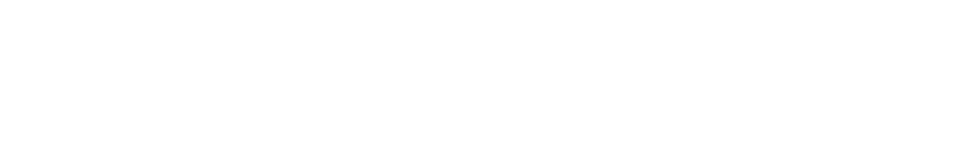
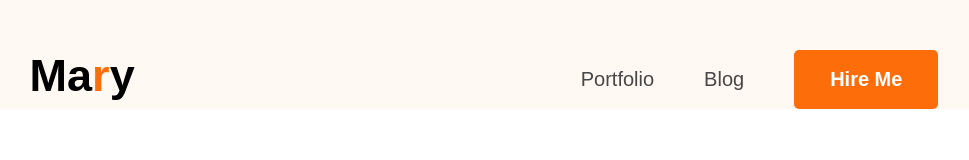
Before and after one commit to mreduldhar/Portfolio, a plain HTML site: page index.html in a window 1280 px wide. Shown: the whole page, without its empty margins (156-1125 px from the left). Drawn offline with Linux system fonts and the light colour scheme.

Commit message:
Navbar Section Completed

```diff
--- a/index.html
+++ b/index.html
@@ -1,12 +1,30 @@
 <!DOCTYPE html>
 <html lang="en">
-<head>
-    <meta charset="UTF-8">
-    <meta name="viewport" content="width=device-width, initial-scale=1.0">
+  <head>
+    <meta charset="UTF-8" />
+    <meta name="viewport" content="width=device-width, initial-scale=1.0" />
     <title>Mredul Kanthy Dhar - Portfolio</title>
-
-</head>
-<body>
-
-</body>
+    <link rel="preconnect" href="https://fonts.googleapis.com" />
+    <link rel="preconnect" href="https://fonts.gstatic.com" crossorigin />
+    <link
+      href="https://fonts.googleapis.com/css2?family=Inter+Tight:ital,wght@0,100..900;1,100..900&family=Inter:ital,opsz,wght@0,14..32,100..900;1,14..32,100..900&family=Open+Sans:ital,wght@0,300..800;1,300..800&family=Poppins:ital,wght@0,100;0,200;0,300;0,400;0,500;0,600;0,700;0,800;0,900;1,100;1,200;1,300;1,400;1,500;1,600;1,700;1,800;1,900&family=Roboto:ital,wght@0,100..900;1,100..900&display=swap"
+      rel="stylesheet"
+    />
+    <link rel="stylesheet" href="style.css" />
+  </head>
+  <body>
+    <!-- header section -->
+    <header>
+      <nav>
+        <div class="logo">
+          <h2>Ma<span class="special">r</span>y</h2>
+        </div>
+        <ul class="menu">
+          <li><a href="#portfolio">Portfolio</a></li>
+          <li><a href="#blog">Blog</a></li>
+          <li><button class="btn">Hire Me</button></li>
+        </ul>
+      </nav>
+    </header>
+  </body>
 </html>
--- a/style.css
+++ b/style.css
@@ -0,0 +1,75 @@
+*{
+    margin: 0;
+    padding: 0;
+    box-sizing: border-box;
+}
+
+:root {
+  --primary-bg-color: #FFF8F3;
+  --primary-color: #FD6E0A;
+}
+
+body{
+  font-family: "Open", sans-serif;
+  font-optical-sizing: auto;
+}
+
+/* Common Style */
+.special{
+  color: var(--primary-color);
+}
+li a{
+  text-decoration: none;
+}
+.btn{
+   background-color: var(--primary-color);
+  color: white;
+  font-size: 20px;
+  font-weight: 700;
+  padding: 18px 36px;
+  border: none;
+  border-radius: 5px;
+}
+
+/* Main Style */
+
+/* Header */
+header{
+  background-color: var(--primary-bg-color);
+  /* border: 1px solid red; */
+  padding-top: 50px;;
+}
+nav{
+  width: 71%;
+  max-width: 1140px;
+  /* border: 1px solid blue; */
+  margin:0px auto;
+  display:flex;
+  justify-content: space-between;
+  /* align-items: center; */
+}
+.logo h2{
+  font-size: 45px;
+  font-weight: 800;
+}
+nav .menu{
+  list-style-type: none;
+  display: flex;
+  align-items: center;
+  gap: 50px;
+}
+
+nav .menu a{
+  color: #474747;
+  font-size: 20px;
+  font-weight: 400;
+}
+/* nav .menu button{
+  background-color: var(--primary-color);
+  color: white;
+  font-size: 20px;
+  font-weight: 700;
+  padding: 18px 36px;
+  border: none;
+  border-radius: 5px;
+} */
```
